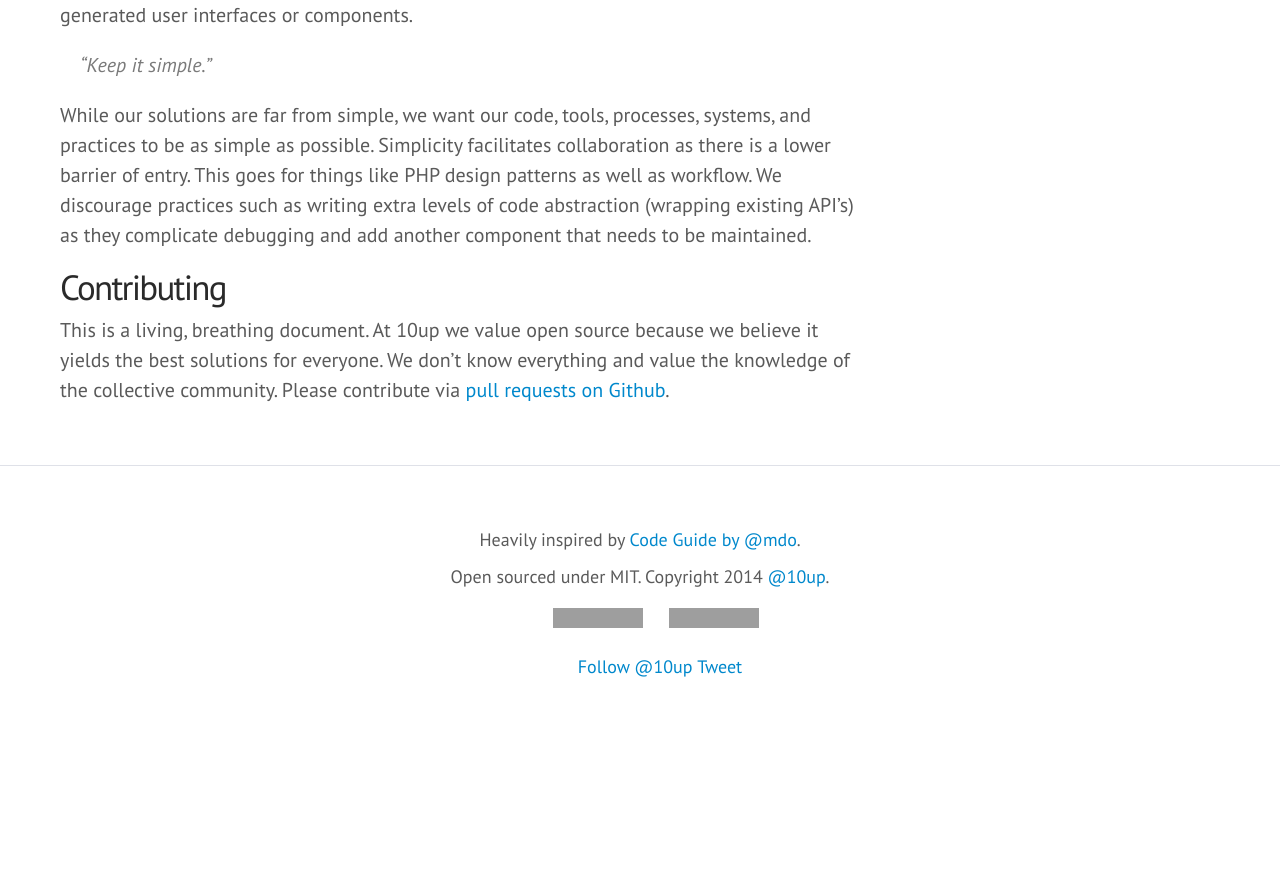
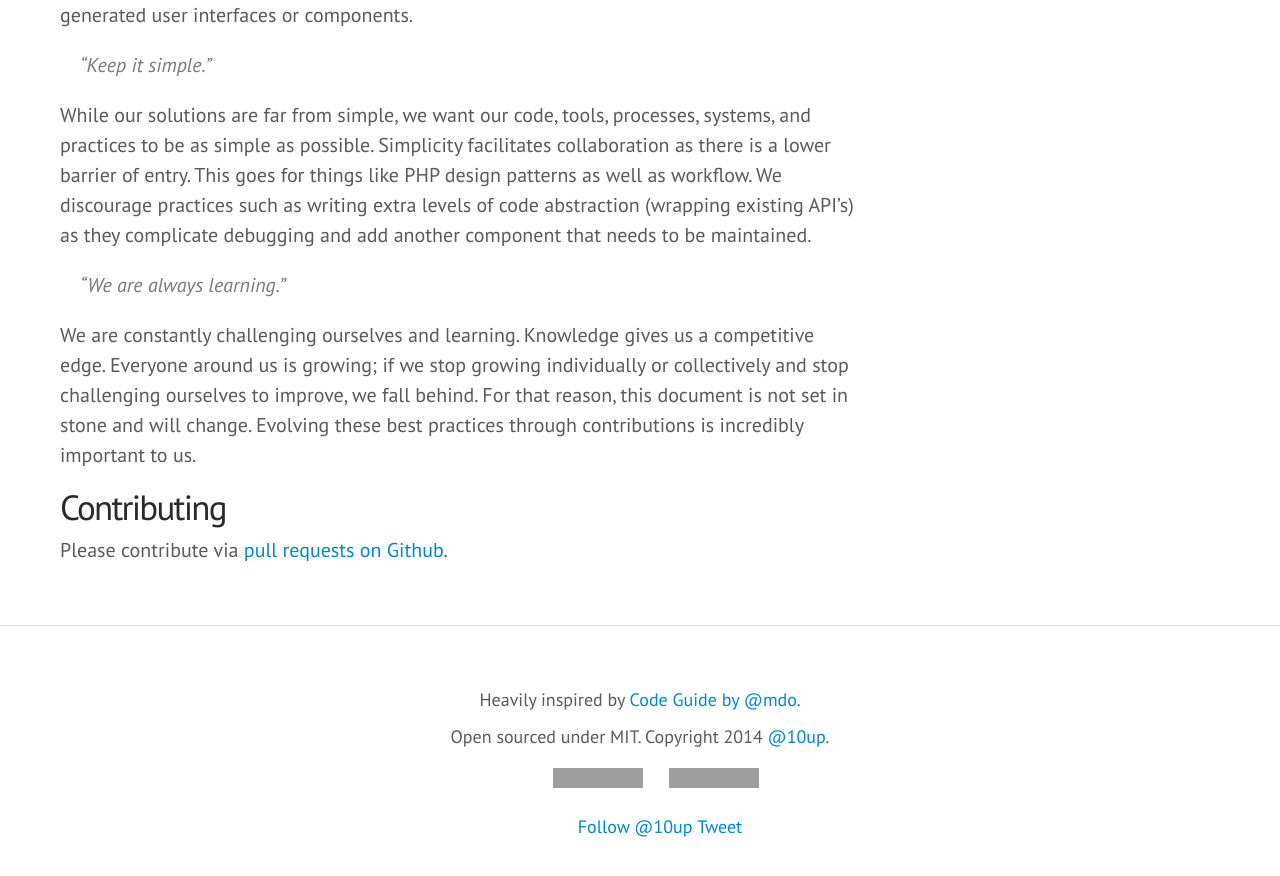
Before and after one commit to 10up/Engineering-Best-Practices, a Jekyll site: the page built from index.md, in a window 1280 px wide and 900 px high, scrolled down 2535 px. Shown: the top 876 px of the window. Built offline with Jekyll 4.4.1, drawn with Linux system fonts in a browser that asks for light colours; some web fonts are replaced; Markdown is read by kramdown in place of the engine named in the settings; comment, search, counter and statistics services are not loaded; before the commit the page ends 3275 px from its top, so only the background shows below that; grey boxes are pictures that could not be loaded.

Commit message:
Add learning philosophy

```diff
--- a/_includes/markdown/Introduction.md
+++ b/_includes/markdown/Introduction.md
@@ -20,6 +20,10 @@ As such, the content management experience cannot be made to be generic. We don'
 
 While our solutions are far from simple, we want our code, tools, processes, systems, and practices to be as simple as possible. Simplicity facilitates collaboration as there is a lower barrier of entry. This goes for things like PHP design patterns as well as workflow. We discourage practices such as writing extra levels of code abstraction (wrapping existing API's) as they complicate debugging and add another component that needs to be maintained.
 
+> "We are always learning."
+
+We are constantly challenging ourselves and learning. Knowledge gives us a competitive edge. Everyone around us is growing; if we stop growing individually or collectively and stop challenging ourselves to improve, we fall behind. For that reason, this document is not set in stone and will change. Evolving these best practices through contributions is incredibly important to us.
+
 ### Contributing
 
-This is a living, breathing document. At 10up we value open source because we believe it yields the best solutions for everyone. We don't know everything and value the knowledge of the collective community. Please contribute via [pull requests on Github](https://github.com/10up/Engineering-Best-Practices).
+Please contribute via [pull requests on Github](https://github.com/10up/Engineering-Best-Practices).
```
